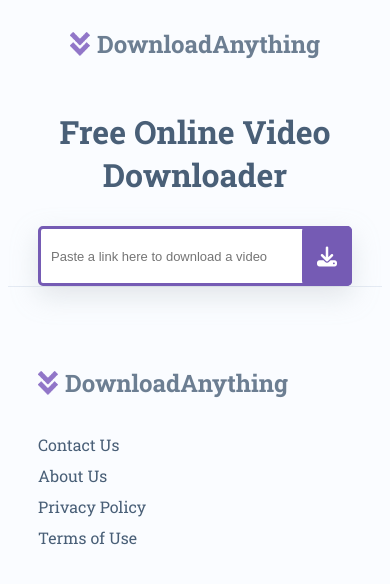
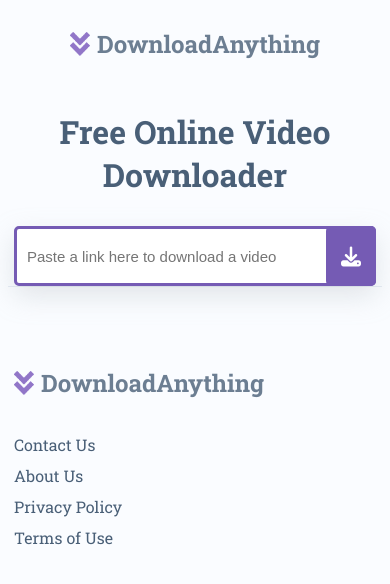
Before and after one commit to reo4/downi, a website: page index.html in a window 390 px wide. Drawn offline with Linux system fonts and the light colour scheme; files whose address does not match are found by name.

Commit message:
responsive

```diff
--- a/assets/css/style.css
+++ b/assets/css/style.css
@@ -244,6 +244,9 @@ iframe {
 }
 
 @media (max-width: 540px) {
+  .container {
+    padding: 0 6px;
+  }
   #download-btn {
     width: 50px;
     height: 60px;
@@ -260,7 +263,7 @@ iframe {
   #url-input {
     height: 60px;
     padding: 10px;
-    font-size: 13px;
+    font-size: 15px;
   }
 
   #ad-container {
```
